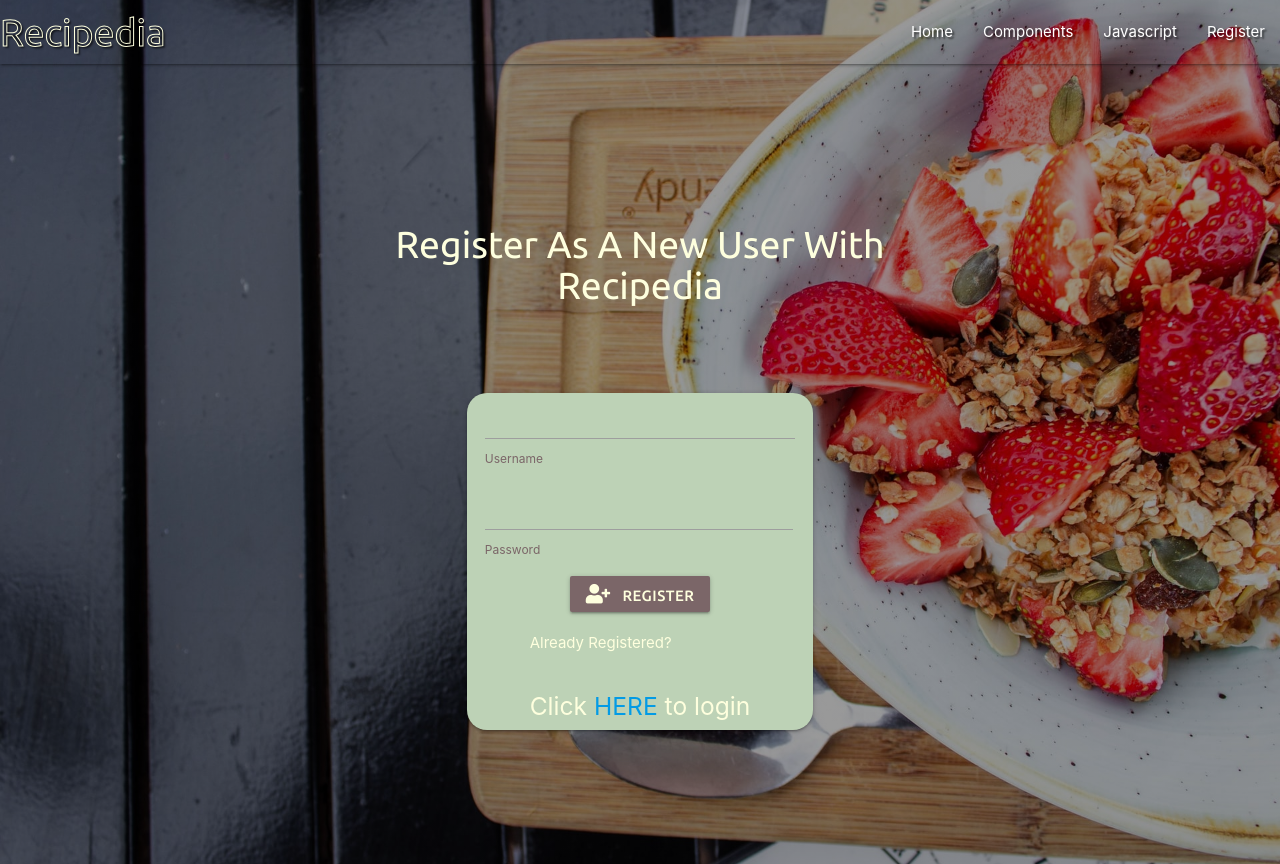
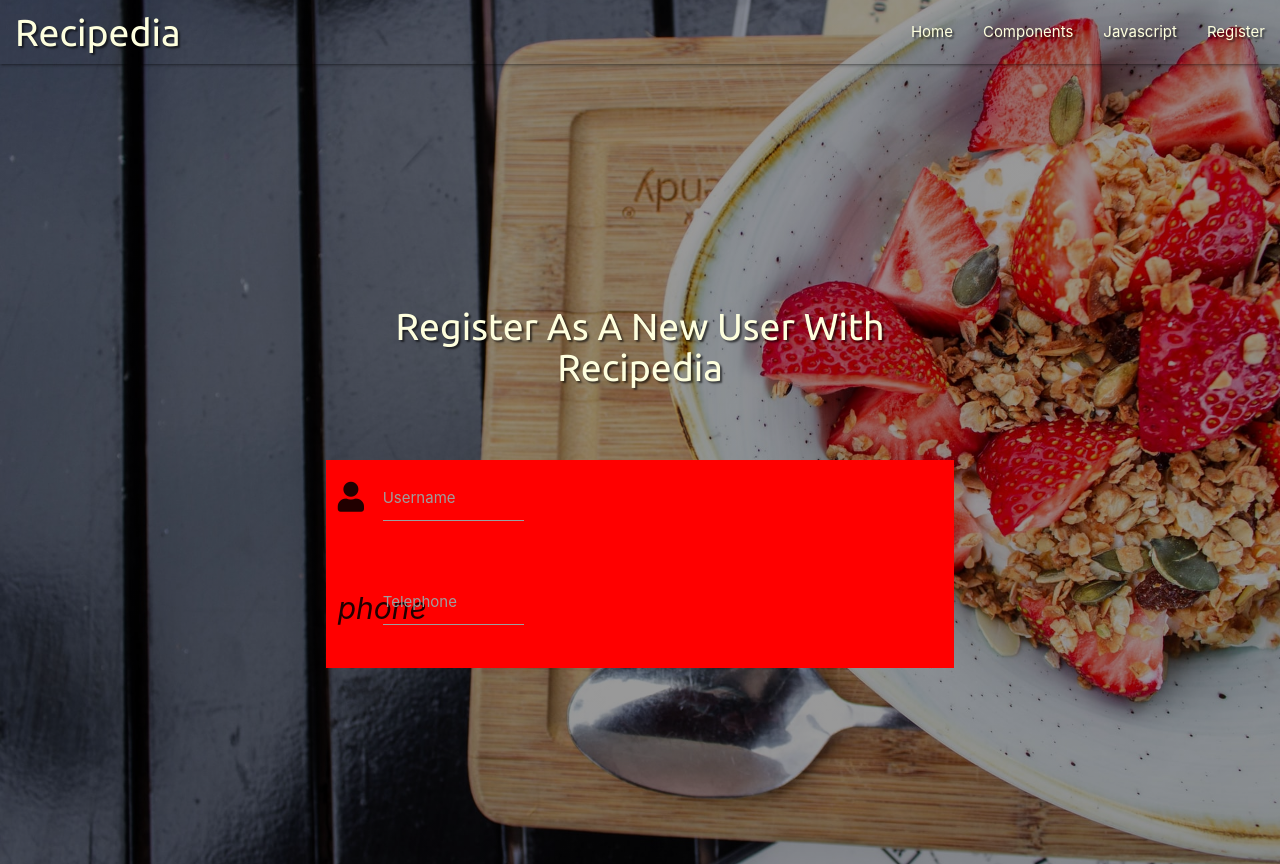
Before and after one commit to Brianconn71/ms3-recipedia, a Flask app: page /register in a window 1280 px wide. Run offline with Flask 2, Linux system fonts and the light colour scheme; some libraries are stand-ins or nearby versions.

Commit message:
edit: changed styling on register page to account for materialize and changed the searchbar on the homepage for materialize

```diff
--- a/static/css/style.css
+++ b/static/css/style.css
@@ -17,10 +17,10 @@
 body{
     height: 100%;
     overflow-x: hidden;
-    display: flex;
-    justify-content: center;
+    /* display: flex; */
+    /* justify-content: center;
     align-items: center;
-    flex-direction: column;
+    flex-direction: column; */
     /* Got help adding a background overlay shadow to darken the background image here https://stackoverflow.com/questions/36679649/how-to-add-a-color-overlay-to-a-background-image */
     background:  linear-gradient(rgba(0, 0, 0, 0.4), rgba(0, 0, 0, 0.4)), url("/static/imgs/background-img.jpg") center center no-repeat;
     background-size: cover;
@@ -88,7 +88,6 @@ body{
 
 /* Nav bar and logo */
 .nav-design{
-    width: 100vw;
     background-color: transparent;
 }
 .nav-wrapper .recipedia-logo{
@@ -96,17 +95,22 @@ body{
     white-space: nowrap;
     font-family: 'Ubuntu', sans-serif;
     font-weight: 400;
-    color: var(--text-white)
+    color: var(--text-white);
+    padding-left: 1rem;
 }
 .shadow-text{
     text-shadow: 2px 2px 2px rgba(0,0,0, 0.6);
 }
 .menu-items{
-    color: var(--text-white)
+    color: var(--text-white);
+    background-color: transparent;
+    transition: background-color .4s ease-in-out;
 }
 .menu-items:hover{
     color: var(--text-white);
-    filter: brightness(70%);
+    filter: brightness(110%);
+    background-color: rgba(0,0,0,0.2);
+    transition: background-color .4s ease-in-out
 }
 .logo-container{
     width: 50%;
@@ -167,3 +171,7 @@ body{
     color: var(--text-white);
     margin-right: 0.8rem;
 }
+.register-user{
+    background-color: red;
+    width: 100%;
+}
--- a/templates/base.html
+++ b/templates/base.html
@@ -2,7 +2,7 @@
 <html lang="en">
 <head>
 <meta charset="UTF-8">
-<meta name="viewport" content="width=device-width, initial-scale=1.0">
+<meta name="viewport" content="width=device-width, initial-scale=1">
 <meta http-equiv="X-UA-Compatible" content="ie=edge">
 <meta name="Description" content="Enter your description here"/>
 <!-- Favicon -->
@@ -24,13 +24,13 @@
         <!-- header taken with help from material bootstrap -->
         <nav class="nav-extended shadow-text nav-design">
             <div class="nav-wrapper">
-                <a href="#!" class="recipedia-logo brand-logo">Recipedia</a>
-                <a href="#" data-target="mobile-demo" class="sidenav-trigger"><i class="fas fa-bars menu-icon shadow-text"></i></a>
+                <a href="{{ url_for('get_recipes')}}" class="recipedia-logo brand-logo">Recipedia</a>
+                <a href="#" data-target="mobile-demo" class="sidenav-trigger right"><i class="fas fa-bars menu-icon shadow-text"></i></a>
                 <ul class="right hide-on-med-and-down">
-                    <li><a href="{{ url_for('get_recipes')}}">Home</a></li>
-                    <li><a href="badges.html">Components</a></li>
-                    <li><a href="collapsible.html">Javascript</a></li>
-                    <li><a href="{{ url_for('register')}}">Register</a></li>
+                    <li><a href="{{ url_for('get_recipes')}}" class="menu-items shadow-text">Home</a></li>
+                    <li><a href="badges.html" class="menu-items shadow-text">Components</a></li>
+                    <li><a href="collapsible.html" class="menu-items shadow-text">Javascript</a></li>
+                    <li><a href="{{ url_for('register')}}" class="menu-items shadow-text">Register</a></li>
                 </ul>
             </div>
         </nav>
--- a/templates/register.html
+++ b/templates/register.html
@@ -5,10 +5,28 @@
     <section class="container register-container">
         <div class="row center-placement">
             <div class="col-8">
-                <h2 class="search-heading text-shadow">Register as a new user with Recipedia</h2>
+                <h2 class="search-heading shadow-text">Register as a new user with Recipedia</h2>
             </div>
         </div>
-        <div class="row w-100 d-flex justify-content-center">
+        <div class="row register-user">
+            <form class="col s8">
+                <div class="row">
+                    <div class="input-field col s6">
+                    <i class="fas fa-user prefix"></i>
+                    <input type="text" id="username" name="username" class="validate" minlength="3" maxlength="20" pattern="^[a-zA-Z0-9]{3,20}$" required />
+                    <label for="username">Username</label>
+                    </div>
+                </div>
+                <div class="row">
+                    <div class="input-field col s6">
+                    <i class="material-icons prefix">phone</i>
+                    <input id="icon_telephone" type="tel" class="validate">
+                    <label for="icon_telephone">Telephone</label>
+                    </div>
+                </div>
+            </form>
+        </div>
+        <!-- <div class="row w-100 d-flex justify-content-center">
             <form class="col-8" method="POST" action="{{ url_for('register') }}">
                 <div class="card card-design shadow-4-strong">
                     <div class="card-body ">
@@ -38,6 +56,6 @@
                     </div>
                 </div>
             </form>
-        </div>
+        </div> -->
     </section>
 {% endblock %}
```
Also changed, not shown: templates/recipes.html (+26 -20 lines).
